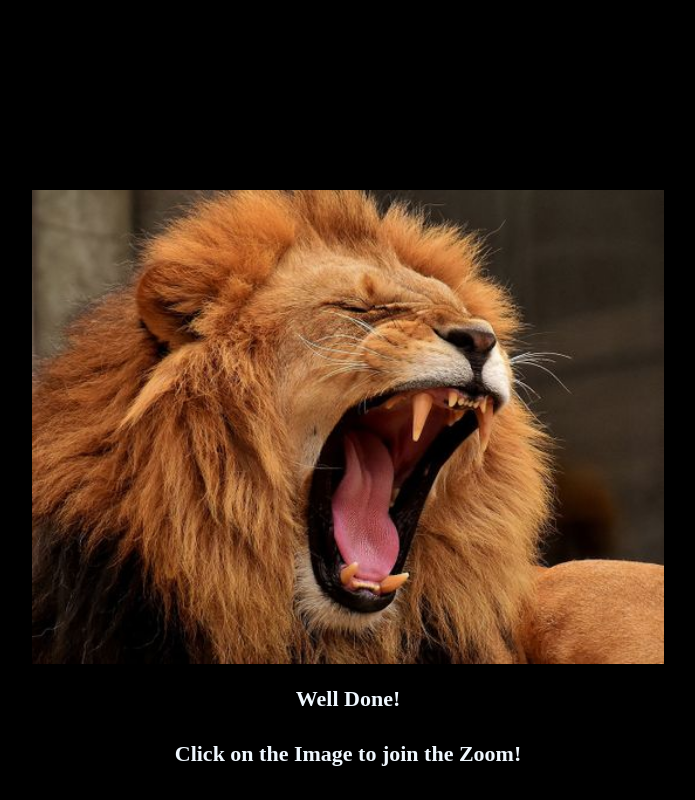
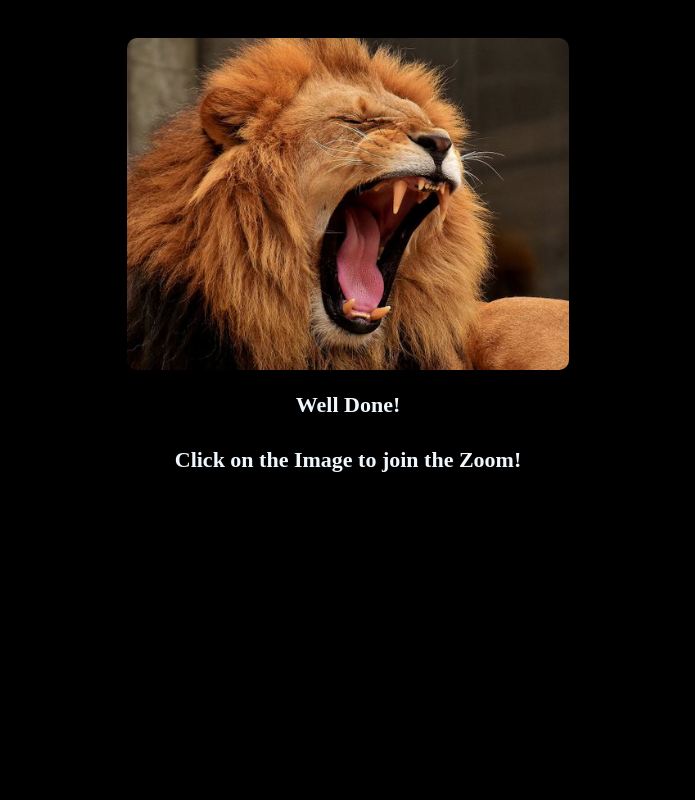
Before and after one commit to DisumBurner/Burgmann, a plain HTML site: page rjMVLi0WhH-problemsolving.html in a window 1280 px wide. Shown: the whole page, without its empty margins (292-987 px from the left). Drawn offline with Linux system fonts and the light colour scheme.

Commit message:
Update rjMVLi0WhH-problemsolving.html

```diff
--- a/rjMVLi0WhH-problemsolving.html
+++ b/rjMVLi0WhH-problemsolving.html
@@ -10,11 +10,12 @@ body {
 	background-color: black !important;
 }
 img {
+    border-radius: 10px;
     display: block;
-    margin-top: 15%;
+    margin-top: 3%;
   margin-left: auto;
   margin-right: auto;
-  width: 50%;
+  width: 35%;
   }
   h3, h4 {
       color:aliceblue;
```
